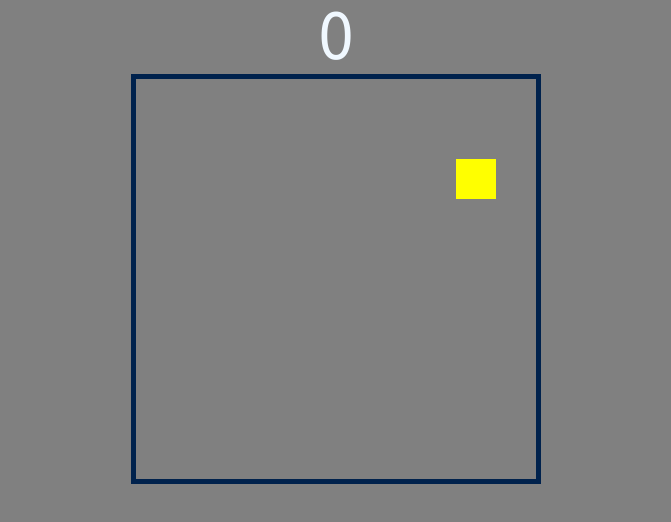
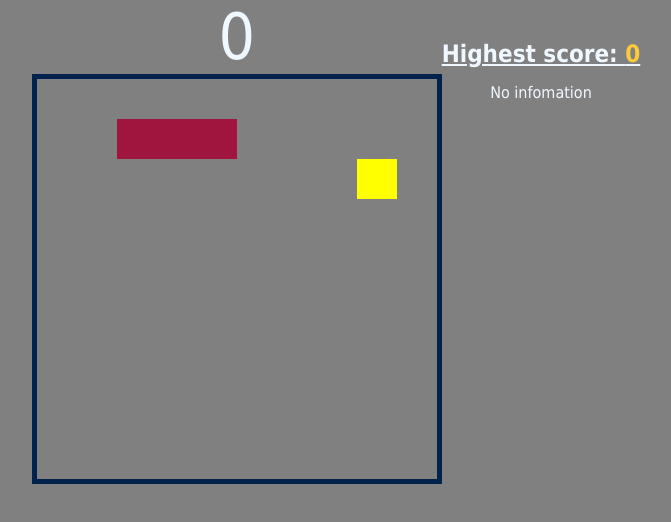
Before and after one commit to hauhovn/ZEROtoHERO, a plain HTML site: page snakev2/index.html in a window 1280 px wide. Shown: the whole page, without its empty margins (304-975 px from the left). Drawn offline with Linux system fonts and the light colour scheme.

Commit message:
snake game OK

```diff
--- a/snakev2/class/snake.js
+++ b/snakev2/class/snake.js
@@ -2,25 +2,28 @@ import { DIRECTION } from "../text-constants.js";
 import Cell from "./cell.js";
 
 export default class Snake {
-  constructor(cells, length = 3, direction = DIRECTION.RIGHT) {
-    this.cells = cells;
-    this.length = length;
-    this.direction = direction;
+    constructor(_cells = [], _length = 3, _direction = DIRECTION.RIGHT) {
+        this.cells = _cells;
+        this.length = _length;
+        this.direction = _direction;
         // document.addEventListener("keydown", (e) => this.keydown(e));
         this.keydown = this.keydown.bind(this);
         document.addEventListener("keydown", this.keydown);
     }
-  set cells(cells){
-    this._cells=cells;
+    set cells(_cells) {
+        this._cells = _cells;
+    }
+
+    get cells() {
+        return this._cells;
     }
     draw(ctx) {
-
-    if(this.cells)this.cells.forEach((cell) => {
+        if (this.cells || this.cells.length > 0) this.cells.forEach((cell) => {
             cell.draw(ctx);
         });
     }
     move(ctx) {
-    if(!this.cells)return;
+        if (!this.cells) return;
         // add new head
         const nextSteep = this.getNextStep();
         if (nextSteep == null) console.log(nextSteep);
@@ -28,10 +31,10 @@ export default class Snake {
         // draw snake
         this.draw(ctx);
         //remove teil
-    this.cells.length >= this.length +1 && this.removeTeil(ctx);
+        this.cells.length >= this.length + 1 && this.removeTeil(ctx);
     }
-  isDie(){
-    if(!this.cells)return;
+    isDie() {
+        if (!this.cells) return;
         if (this.cells.length < 4) return false;
         const head = this.cells[0]; // Phần tử đầu tiên của rắn
         for (let i = 1; i < this.cells.length; i++) {
@@ -46,7 +49,7 @@ export default class Snake {
         this.cells[this.cells.length - 1].clear(ctx);
         this.cells.pop();
     }
-  grow(){
+    grow() {
         const head = Cell.clone(this.cells[0]);
         this.cells.unshift(head);
     }
@@ -59,7 +62,7 @@ export default class Snake {
     }
 
     getNextStep() {
-    if(!this.cells)return;
+        if (!this.cells) return;
         const newCell = Cell.clone(this.cells[0]);
         // console.log(this.direction);
         // get new location
@@ -75,7 +78,7 @@ export default class Snake {
         if (this.direction === DIRECTION.LEFT) {
             newCell.x -= newCell.width;
         }
-    if (newCell == this.cells[0] || newCell==this.cells[1]) return null;
+        if (newCell == this.cells[0] || newCell == this.cells[1]) return null;
         // newCell.color = `#` + Math.floor(Math.random() * 16777215).toString(16);
         return newCell;
     }
--- a/snakev2/index.html
+++ b/snakev2/index.html
@@ -1,15 +1,26 @@
 <!DOCTYPE html>
 <html lang="en">
+
 <head>
     <meta charset="UTF-8">
     <meta name="viewport" content="width=device-width, initial-scale=1.0">
     <title>Snake</title>
     <link rel="stylesheet" href="styles.css">
 </head>
+
 <body>
-    <p id="score">0</p>
-    <canvas id="game"></canvas>
+    <div>
+        <p id="score">0</p>
+        <canvas id="game"></canvas>
+    </div>
+    <div class="history">
+        <p>Highest score: <a id="hightest-score">0</a></p>
+        <ul id="score-history">
+            <li>No infomation</li>
+        </ul>
+    </div>
     <!-- thêm artri type-module để gọi thêm module bên trong -->
     <script type="module" src="index.js"></script>
 </body>
+
 </html>
--- a/snakev2/index.js
+++ b/snakev2/index.js
@@ -3,17 +3,21 @@ import Snake from "./class/snake.js";
 import { THEME_COLORS } from "./constants.js";
 
 const score = document.getElementById("score");
+const hightestScore = document.getElementById("hightest-score");
+const scoreHistory = document.getElementById("score-history");
+
+
 const canvas = document.getElementById("game");
 const context = canvas.getContext("2d");
 
 const GAME_SETTING = {
-  WIDTH: 400,
-  VERTI_CELL_NUM: 10,
-  HEIGHT: 400,
-  HORI_CELL_NUM: 10,
-  CELL_WIDTH: 40,
+    WIDTH: 400, //set here!
+    VERTI_CELL_NUM: 10, //set here!
+    HEIGHT: 400, //set here!
+    HORI_CELL_NUM: 10, //set here!
+    CELL_WIDTH: 40, //set here!
     SPACE: 2,
-  WALL_WIDTH: 5,
+    WALL_WIDTH: 5, //set here!
     WALL_COLOR: THEME_COLORS.DARK,
     WALL_STYLE: "solid",
 };
@@ -35,9 +39,10 @@ const initCells2 = [
     new Cell(40, 40, GAME_SETTING.CELL_WIDTH, GAME_SETTING.CELL_WIDTH),
 ];
 
-const snake = new Snake(initCells2, initCells2.length);
+const snake = new Snake([...initCells2], initCells2.length);
 var food = undefined;
 var mScore = 0;
+var history = [];
 
 // MAIN FUNCTION
 function gameLoop() {
@@ -57,7 +62,7 @@ function gameLoop() {
     // check walls add next steep to cells
     const next = isSnakeCollideWalls();
     if (next.isChanged) {
-    snake.cells.unshift(next.value);
+        snake._cells.unshift(next.value);
         snake.draw(context);
         snake.removeTeil(context);
     } else {
@@ -66,17 +71,8 @@ function gameLoop() {
     }
     //check die
     if (snake.isDie()) {
-    //aler end game
-    alert(`Your score: ${mScore}`);
-    mScore=0;
-    score.textContent=mScore;
-    //reset game
-    context.clearRect(0,0,GAME_SETTING.WIDTH,GAME_SETTING.HEIGHT)
-    console.log(snake.cells.length);
-    snake.cells =initCells2;
-    console.log(snake.cells.length);
-    snake.draw(context)
-    spawnFood(context);
+        //Reset game
+        resetGame();
     }
 
     // check snake eat food
@@ -88,7 +84,7 @@ function gameLoop() {
         score.textContent = mScore;
     }
 
-  setTimeout(gameLoop, 1000 / 6);
+    setTimeout(gameLoop, 1000 / 6 / (mScore == 0 ? 1 : mScore / 2));
 }
 gameLoop();
 // setInterval(gameLoop, 1000 / 6 / snake.speed)
@@ -108,11 +104,41 @@ function initCells() {
     }
     return rs;
 }
+function resetGame() {
+    // Alert the end of the game
+    alert(`Your score: ${mScore}`);
+    //Save history
+    history.unshift({ score: mScore, time: getCurrentTime() });
+
+    //Set hight score
+    hightestScore.textContent =
+        history.reduce((max, obj) => (obj.score > max.score ? obj : max), history[0]).score;
+
+    renderHistoryList();
+
+    // Reset the score
+    mScore = 0;
+    score.textContent = mScore;
+
+    // Clear the canvas
+    context.clearRect(0, 0, GAME_SETTING.WIDTH, GAME_SETTING.HEIGHT)
+
+    // Reset the snake to its initial position
+    snake.cells = [...initCells2];
+    console.log(snake);
+    snake.draw(context);
+
+    //WINNER
+
+
+    // Spawn a new food
+    spawnFood(context);
+}
 
 function isSnakeCollideWalls() {
     const nextSteep = snake.getNextStep();
     let isChanged = false;
-  if(!nextSteep)return ({isChanged});
+    if (!nextSteep) return ({ isChanged });
     if (nextSteep.x < 0) {
         nextSteep.x = GAME_SETTING.WIDTH - GAME_SETTING.CELL_WIDTH;
         isChanged = true;
@@ -133,6 +159,9 @@ function isSnakeCollideWalls() {
 }
 
 function spawnFood(ctx) {
+    if (snake.cells.length + 5 == GAME_SETTING.VERTI_CELL_NUM * GAME_SETTING.HORI_CELL_NUM) {
+        resetGame();
+    }
     let isFoodOnSnake;
     do {
         // Tạo vị trí ngẫu nhiên cho thức ăn
@@ -150,6 +179,7 @@ function spawnFood(ctx) {
         }
     } while (isFoodOnSnake);
 
+    food.log(`food`)
     food.draw(ctx);
 }
 
@@ -162,3 +192,21 @@ function getRandomCell() {
         GAME_SETTING.CELL_WIDTH;
     return { x, y };
 }
+
+function getCurrentTime() {
+    const now = new Date();
+    const hours = String(now.getHours()).padStart(2, '0'); // Lấy giờ và thêm số 0 ở đầu nếu cần
+    const minutes = String(now.getMinutes()).padStart(2, '0'); // Lấy phút và thêm số 0 ở đầu nếu cần
+    const seconds = String(now.getSeconds()).padStart(2, '0'); // Lấy giây và thêm số 0 ở đầu nếu cần
+    return `${hours}:${minutes}:${seconds}`;
+}
+
+function renderHistoryList() {
+    let content = ``;
+    history.forEach((item) => {
+        console.log(item);
+        content += `<li>[${item.time}] Score: ${item.score}</li>`
+    })
+
+    scoreHistory.innerHTML = content;
+}
--- a/snakev2/styles.css
+++ b/snakev2/styles.css
@@ -1,6 +1,7 @@
 * {
     margin: 0;
     box-sizing: border-box;
+    font-family: Tahoma, sans-serif;
 }
 
 :root {
@@ -19,12 +20,45 @@
 body {
     background-color: var(--background-color);
     display: flex;
+    align-items: flex-start;
+    justify-content: center;
+}
+
+body div {
+    display: flex;
     flex-direction: column;
     align-items: center;
     height: 100vh;
 }
-p {
+
+.history p {
+    margin-top: 40px;
+    margin-bottom: 12px;
+    font-size: 1.5em;
+    color: aliceblue;
+    font-weight: bold;
+    text-decoration: underline;
+}
+
+.history p a {
+    color: rgb(255, 202, 57);
+}
+
+#score {
     font-size: 4em;
-  font-family:Tahoma,sans-serif;
     color: aliceblue;
 }
+
+ul {
+    /* background-color: aqua; */
+    display: flex;
+    flex-direction: column;
+    height: 100vh;
+    padding: 0 25px;
+}
+
+ul li {
+    list-style-type: none;
+    color: aliceblue;
+    margin-top: 3px;
+}
```
Lines whose indentation alone changed are shown as unchanged.
